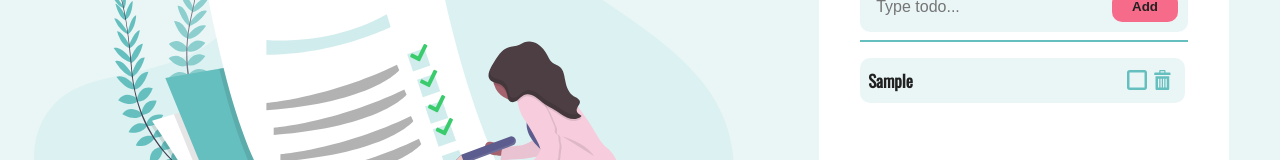
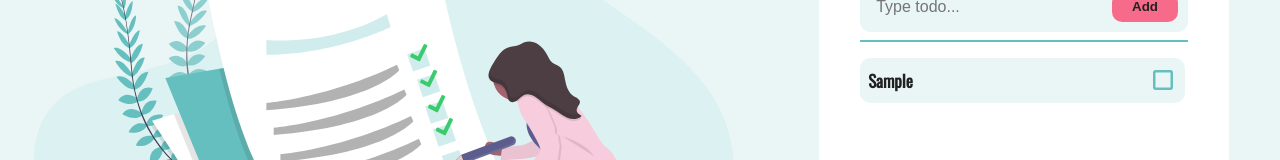
Before and after one commit to Gkristof96/Todo-app, a React (Create React App) app: page / in a window 1280 px wide. Both pictures are taken after typing "Sample" into the empty fields and a click on the button "Add". Shown: the part 296-456 px from the top of the page. Built offline with nearby package versions, Linux system fonts and the light colour scheme.

Commit message:
Js refactoring

```diff
--- a/src/App.js
+++ b/src/App.js
@@ -1,19 +1,20 @@
 import React, { useState, useEffect } from "react";
-import SVG from "./svg";
-import TodoList from "./todolist";
+
+import SVG from "./components/Svg";
+import TodoList from "./components/TodoList";
+import Header from "./components/Header";
+
 import { motion } from 'framer-motion'
 import { textSwim, transitionOne } from './animations'
 
 import "./css/style.css";
-import Header from "./components/Header";
+
 
 function App() {
-  const todoJSON = localStorage.getItem('todos')
-  const data = todoJSON ? JSON.parse(todoJSON) : []
-  const [todos, setTodos] = useState(data);
+  const [todos, setTodos] = useState([]);
   const [todo, setTodo] = useState("");
 
-  const handleAddTodo = (e) => {
+  const addNewTodo = (e) => {
     e.preventDefault();
     if (todo.length > 0) {
       setTodos([...todos, { title: todo, checked: false, id: Date.now() }]);
@@ -22,7 +23,17 @@ function App() {
   };
 
   useEffect(() => {
+    const todoJSON = localStorage.getItem('todos')
+    const data = todoJSON ? JSON.parse(todoJSON) : []
+    if(data.length > 0) {
+      setTodos(data)
+    }
+    console.log('red alert')
+  },[])
+
+  useEffect(() => {
     localStorage.setItem('todos', JSON.stringify(todos))
+    console.log('green alert')
   },[todos])
 
   return (
@@ -50,7 +61,7 @@ function App() {
                   onChange={(e) => setTodo(e.target.value)}
                   placeholder="Type todo..."
                 />
-                <button onClick={(e) => handleAddTodo(e)}>Add</button>
+                <button onClick={(e) => addNewTodo(e)}>Add</button>
               </div>
               <div className="line"> </div>
               <div className="todos-list">
--- a/src/svg.js
+++ b/src/components/Svg/index.js
@@ -1,6 +1,6 @@
 import React from "react";
 import { motion } from 'framer-motion'
-import { svgSwim, transitionTwo } from './animations'
+import { svgSwim, transitionTwo } from '../../animations/index'
 
 const SVG = () => (
   <>
--- a/src/todo.js
+++ b/src/components/Todo/index.js
@@ -1,8 +1,8 @@
 import React from "react";
 import { ImCheckboxChecked, ImCheckboxUnchecked, ImBin } from "react-icons/im";
 
-const Todo = ({ title, checked, id, todos, setTodos }) => {
-  const handleCheck = () => {
+const Todo = ({ title, isTodoChecked, id, todos, setTodos }) => {
+  const handleCheckTodo = () => {
     setTodos(
       todos.map((item) => {
         if (item.id === id) {
@@ -12,22 +12,29 @@ const Todo = ({ title, checked, id, todos, setTodos }) => {
       })
     );
   };
-  const handleDelete = () => {
+  const removeTodo = () => {
     setTodos(todos.filter((el) => el.id !== id));
   };
   return (
     <div className="todo">
-      <h2 className={checked ? "checked" : "unchecked"}>{title}</h2>
+      <h2 className={isTodoChecked ? "checked" : "unchecked"}>{title}</h2>
       <div className="btns">
-        {checked ? (
-          <ImCheckboxChecked className="check" onClick={() => handleCheck()} />
+        {isTodoChecked &&
+          <ImBin
+            className="del"
+            onClick={() => removeTodo()}
+          />}
+        {isTodoChecked ? (
+          <ImCheckboxChecked
+            className="check"
+            onClick={() => handleCheckTodo()}
+          />
         ) : (
           <ImCheckboxUnchecked
             className="check"
-            onClick={() => handleCheck()}
+            onClick={() => handleCheckTodo()}
           />
         )}
-        <ImBin className="del" onClick={() => handleDelete()} />
       </div>
     </div>
   );
--- a/src/todolist.js
+++ b/src/components/TodoList/index.js
@@ -1,5 +1,5 @@
 import React from "react";
-import Todo from "./todo";
+import Todo from '../Todo';
 
 const TodoList = ({ todos, setTodos }) => {
   return (
@@ -9,7 +9,7 @@ const TodoList = ({ todos, setTodos }) => {
           key={todo.id}
           id={todo.id}
           title={todo.title}
-          checked={todo.checked}
+          isTodoChecked={todo.checked}
           todos={todos}
           todo={todo}
           setTodos={setTodos}
```
